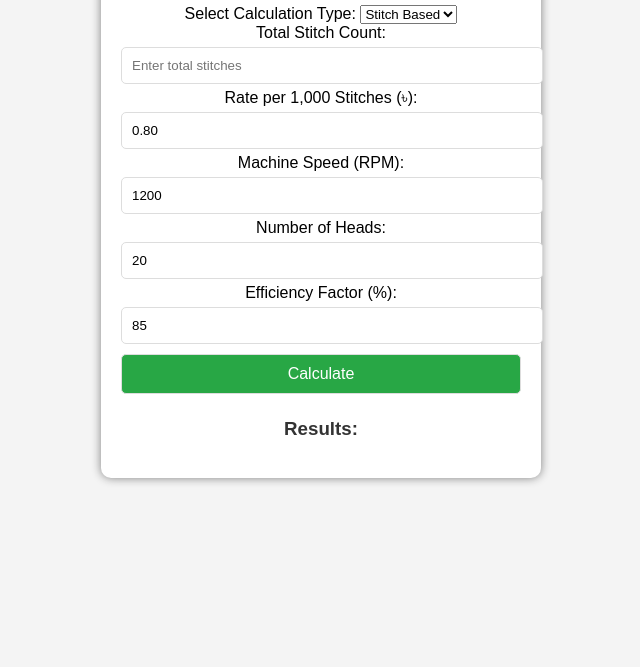
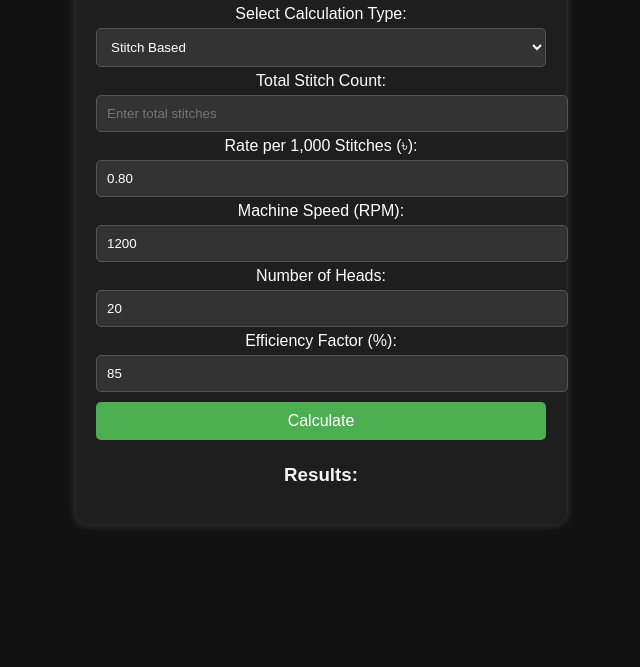
Before and after one commit to NahinoorSarker/embroidery-Calculator, a plain HTML site: page index.html in a window 1280 px wide. Shown: the part 133-800 px from the top of the page, without its empty margins (319-959 px from the left). Drawn offline with Linux system fonts and the light colour scheme.

Commit message:
Update style.css

```diff
--- a/style.css
+++ b/style.css
@@ -1,37 +1,40 @@
 body {
     font-family: Arial, sans-serif;
-    background-color: #f4f4f4;
+    background-color: #121212;
+    color: #fff;
     text-align: center;
 }
 
 .container {
-    max-width: 400px;
-    background: white;
+    max-width: 450px;
+    background: #1e1e1e;
     padding: 20px;
     margin: 50px auto;
     border-radius: 10px;
-    box-shadow: 0px 0px 10px gray;
+    box-shadow: 0px 0px 10px rgba(255, 255, 255, 0.2);
 }
 
-input, button {
+input, select, button {
     width: 100%;
     padding: 10px;
     margin: 5px 0;
-    border: 1px solid #ddd;
+    border: 1px solid #555;
     border-radius: 5px;
+    background: #333;
+    color: #fff;
 }
 
 button {
-    background-color: #28a745;
-    color: white;
+    background-color: #4CAF50;
+    border: none;
     font-size: 16px;
     cursor: pointer;
 }
 
 button:hover {
-    background-color: #218838;
+    background-color: #45a049;
 }
 
 h2, h3 {
-    color: #333;
+    color: #f4f4f4;
 }
```
